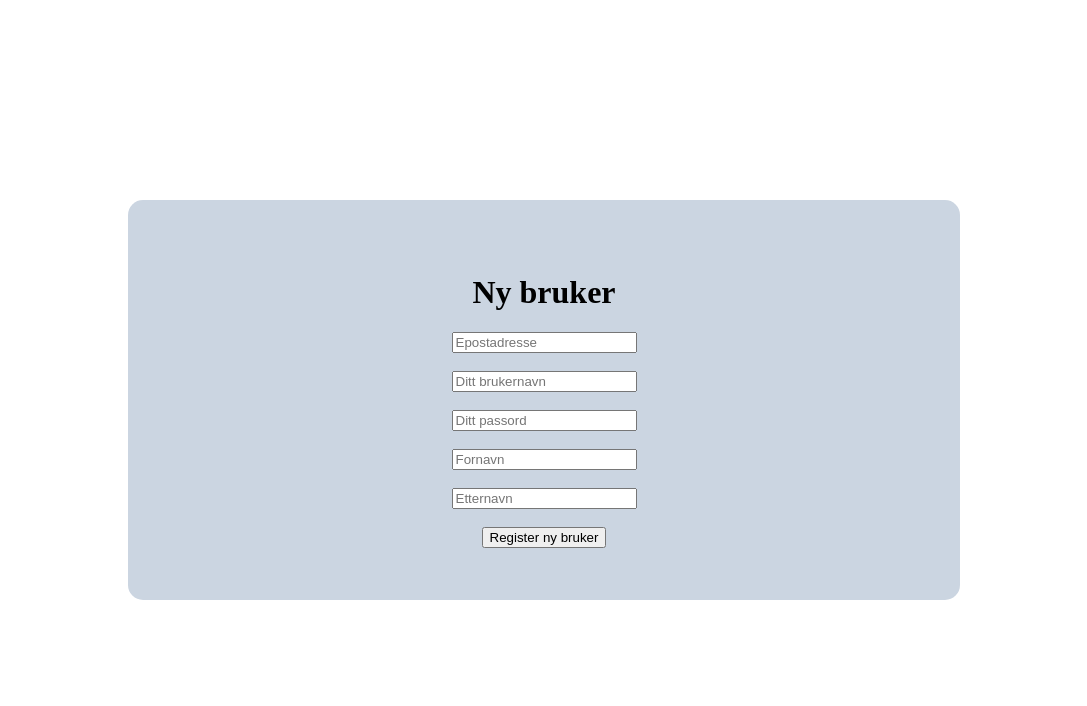
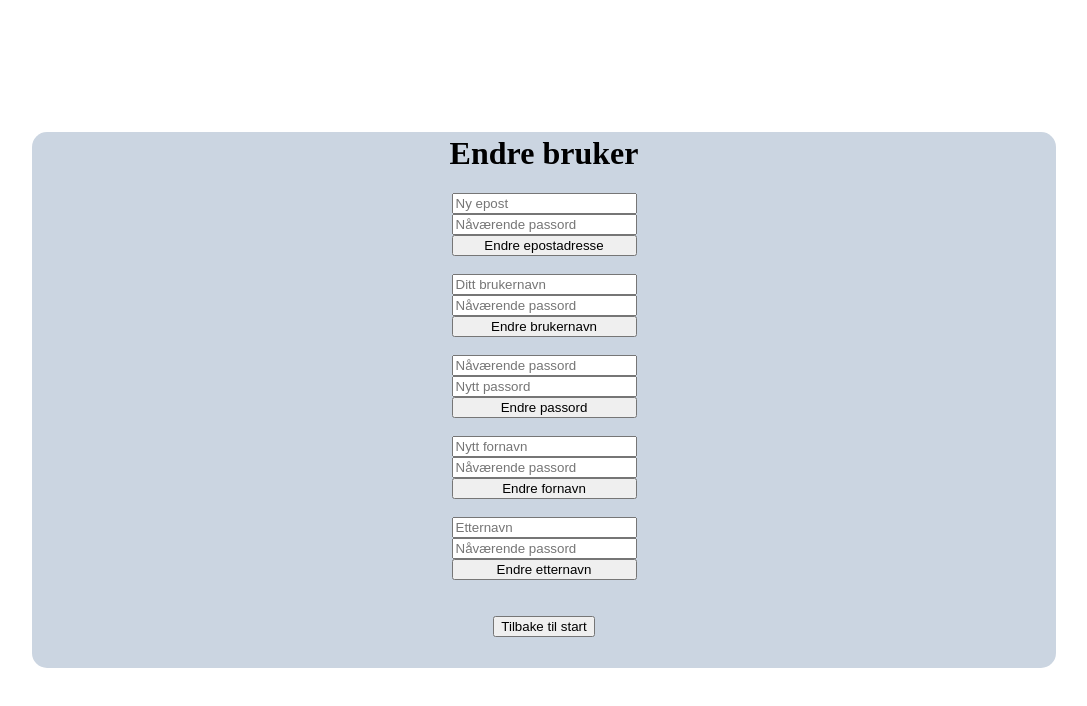
Before and after one commit to karofmah/E-Commerce-Project, a Vue app in the folder Frontend/ecom/: page / in a window 1280 px wide. Shown: the top 706 px of the page, without its empty margins (96-1183 px from the left). Built offline with nearby package versions, Linux system fonts and the light colour scheme.

Commit message:
Almost finish with edit page

```diff
--- /dev/null
+++ b/Frontend/ecom/src/components/User/Edit.vue
@@ -0,0 +1,264 @@
+<template>
+    <div class=" wrapper">
+        <div class="main-container">
+            <h1>Endre bruker</h1>
+            <div class="email">
+                <input placeholder="Ny epost" type="email" v-model="email">
+                <input placeholder="Nåværende passord" type="password" v-model="password">
+                <button @click="changeEmail()">Endre epostadresse</button>
+            </div>
+            <br>
+            <div class="username">
+                <input placeholder="Ditt brukernavn" type="text" v-model="username">
+                <input placeholder="Nåværende passord" type="password" v-model="password">
+                <button @click="changeUsername()">Endre brukernavn</button>
+            </div>
+            <br>
+            <div class="password">
+                <input placeholder="Nåværende passord" type="password" v-model="password">
+                <input placeholder="Nytt passord" type="password" v-model="newPassword">
+                <button @click="changePassword()">Endre passord</button>
+            </div>
+            <br>
+            <div class="forname">
+                <input placeholder="Nytt fornavn" type="text" v-model="forname">
+                <input placeholder="Nåværende passord" type="password" v-model="password">
+                <button @click="changeForname()">Endre fornavn</button>
+            </div>
+            <br>
+            <div class="surname">
+                <input placeholder="Etternavn" type="text" v-model="surname">
+                <input placeholder="Nåværende passord" type="password" v-model="password">
+                <button @click="changeSurname()">Endre etternavn</button>
+            </div>
+            <div>
+                <br>
+                <br>
+                <button @click="changeRoute('Home')">Tilbake til start</button>
+            </div>
+            <br>
+            <p>{{ error }}</p>
+        </div>
+    </div>
+</template>
+
+
+
+<script>
+import { useTokenStore } from "../../stores/userToken";
+
+export default{
+    data(){
+        return{
+            email: '',
+            username: '',
+            forname: '',
+            surname: '',
+            password: '',
+            newPassword: '',
+            error: ''
+        }
+    },setup(){
+        const tokenStore = useTokenStore();
+        return { tokenStore };
+    },
+    methods: {
+        changeRoute(string){
+        this.$router.push({name:string})
+        },
+        async changeEmail(){
+            if(this.tokenStore.loggedInUser.password === this.password){
+                const user = {
+                    username: this.tokenStore.loggedInUser.username,
+                    password: this.tokenStore.loggedInUser.password,
+                    email: this.email,
+                    forname: this.tokenStore.loggedInUser.forname,
+                    surname: this.tokenStore.loggedInUser.surname,
+                }
+                const config = {
+                headers: {
+                    "Content-type": "application/json",
+                    "Authorization" : "Bearer " + this.tokenStore.jwtToken
+                },
+            };
+
+            let response = await(await (axios.post("http://localhost:8080/Updateemail", user,config)))
+            this.username = response.data.username;
+            this.password = response.data.password;
+
+            await this.tokenStore.getTokenAndSaveInStore(this.username, this.password);
+
+
+            }else{
+                this.error = 'Feil passord'
+            }
+
+        },
+        async changeUsername(){
+            if(this.tokenStore.loggedInUser.password === this.password){
+                const user = {
+                    username: this.username,
+                    password: this.tokenStore.loggedInUser.password,
+                    email: this.tokenStore.loggedInUser.email,
+                    forname: this.tokenStore.loggedInUser.forname,
+                    surname: this.tokenStore.loggedInUser.surname,
+                }
+                const config = {
+                headers: {
+                    "Content-type": "application/json",
+                    "Authorization" : "Bearer " + this.tokenStore.jwtToken
+                },
+            };
+
+            let response = await(await (axios.post("http://localhost:8080/Updateusername", user,config)))
+            this.username = response.data.username;
+            this.password = response.data.password;
+
+            await this.tokenStore.getTokenAndSaveInStore(this.username, this.password);
+
+
+            }else{
+                this.error = 'Feil passord'
+            }
+        },
+        async changePassword(){
+            if(this.tokenStore.loggedInUser.password === this.password){
+                const user = {
+                    username: this.tokenStore.loggedInUser.username,
+                    password: this.newPassword,
+                    email: this.tokenStore.loggedInUser.email,
+                    forname: this.tokenStore.loggedInUser.forname,
+                    surname: this.tokenStore.loggedInUser.surname,
+                }
+                const config = {
+                headers: {
+                    "Content-type": "application/json",
+                    "Authorization" : "Bearer " + this.tokenStore.jwtToken
+                },
+            };
+
+            let response = await(await (axios.post("http://localhost:8080/Updatepassword", user,config)))
+            this.username = response.data.username;
+            this.password = response.data.password;
+
+            await this.tokenStore.getTokenAndSaveInStore(this.username, this.password);
+
+
+            }else{
+                this.error = 'Feil passord'
+            }
+        },
+        async changeForname(){
+            if(this.tokenStore.loggedInUser.password === this.password){
+                const user = {
+                    username: this.tokenStore.loggedInUser.username,
+                    password: this.tokenStore.loggedInUser.password,
+                    email: this.tokenStore.loggedInUser.email,
+                    forname: this.forname,
+                    surname: this.tokenStore.loggedInUser.surname,
+                }
+                const config = {
+                headers: {
+                    "Content-type": "application/json",
+                    "Authorization" : "Bearer " + this.tokenStore.jwtToken
+                },
+            };
+
+            let response = await(await (axios.post("http://localhost:8080/Updateforname", user,config)))
+            this.username = response.data.username;
+            this.password = response.data.password;
+
+            await this.tokenStore.getTokenAndSaveInStore(this.username, this.password);
+
+
+            }else{
+                this.error = 'Feil passord'
+            }
+        },
+        async changeSurname(){
+            if(this.tokenStore.loggedInUser.password === this.password){
+                const user = {
+                    username: this.tokenStore.loggedInUser.username,
+                    password: this.tokenStore.loggedInUser.password,
+                    email: this.tokenStore.loggedInUser.email,
+                    forname: this.tokenStore.loggedInUser.forname,
+                    surname: this.surname,
+                }
+                const config = {
+                headers: {
+                    "Content-type": "application/json",
+                    "Authorization" : "Bearer " + this.tokenStore.jwtToken
+                },
+            };
+
+
+            let response = await(await (axios.post("http://localhost:8080/Updatesurname", user,config)))
+            this.username = response.data.username;
+            this.password = response.data.password;
+
+            await this.tokenStore.getTokenAndSaveInStore(this.username, this.password);
+
+
+            }else{
+                this.error = 'Feil passord'
+            }
+        }
+    }
+
+
+}
+</script>
+
+
+
+<style scoped>
+
+.wrapper{
+    display: flex;
+    flex-direction: column;
+    place-items: center;
+    justify-content: center;
+    align-items: center;
+    width: 100vw;
+    height: 100vh;
+}
+
+.main-container {
+    display: flex;
+    flex-direction: column;
+    justify-content: center;
+    align-items: center;
+    background-color: #cbd5e1;
+    width: 80%;
+    height: 67%;
+    border-radius: 15px;
+}
+
+
+.email{
+    display: flex;
+    flex-direction: column;
+}
+
+.username{
+    display: flex;
+    flex-direction: column;
+}
+
+.password{
+    display: flex;
+    flex-direction: column;
+}
+
+.forname{
+    display: flex;
+    flex-direction: column;
+}
+
+.surname{
+    display: flex;
+    flex-direction: column;
+}
+
+
+</style>
--- a/Frontend/ecom/src/components/User/Login.vue
+++ b/Frontend/ecom/src/components/User/Login.vue
@@ -47,6 +47,9 @@ export default{
         return { tokenStore };
     },
     methods: {
+        changeRoute(string){
+        this.$router.push({name:string})
+        },
         async login(){
             await this.tokenStore.getTokenAndSaveInStore(this.username, this.password);
             if(this.tokenStore.jwtToken || this.tokenStore.jwtToken){
--- a/Frontend/ecom/src/components/User/Register.vue
+++ b/Frontend/ecom/src/components/User/Register.vue
@@ -23,13 +23,12 @@
             </div>
             <br>
             <div class="submit">
-                <button @click="login()">Register ny bruker</button>
+                <button @click="register()">Register ny bruker</button>
             </div>
+            <p>{{ error }}</p>
 
         </div>
     </div>
-
-
 </template>
 
 
@@ -44,11 +43,29 @@
                 forname: '',
                 surname: '',
                 error: '',
+                access: ''
 
             }
         },methods: {
-            login(){
+            changeRoute(string){
+                this.$router.push({name:string})
+            },
+            async register(){
+                const user = {
+                    username: this.username,
+                    password: this.password,
+                    email: this.email,
+                    forname: this.forname,
+                    surname: this.surname,
+                }
 
+                this.access = await(await (axios.post("http://localhost:8080/Createuser",user))).data
+                if(this.access === true){
+                    this.error = 'Ny bruker var registert'
+                    this.changeRoute('Login')
+                }else{
+                    this.error = 'Registering av fungerte ikke. Prøv igjen....'
+                }
             }
         }
     }
--- a/Frontend/ecom/src/router/index.js
+++ b/Frontend/ecom/src/router/index.js
@@ -2,14 +2,29 @@ import { createRouter, createWebHistory} from 'vue-router'
 import HomeView from '../views/HomeView.vue'
 import LoginView from '../views/LoginView.vue'
 import RegisterView from '../views/RegisterView.vue'
-
+import EditView from '../views/EditView.vue'
 
 
 const routes = [
     {
+        path: '/l',
+        name: 'Home',
+        component: HomeView
+    },
+    {
+        path: '/l',
+        name: 'Login',
+        component: LoginView
+    },
+    {
+        path: '/1',
+        name: 'Register',
+        component: RegisterView
+    },
+    {
         path: '/',
-        name: 'Home',
-        component: RegisterView
+        name: 'Edit',
+        component: EditView
     }
 
 ]
--- /dev/null
+++ b/Frontend/ecom/src/views/EditView.vue
@@ -0,0 +1,11 @@
+<template>
+   <Edit></Edit>
+</template>
+
+
+<script setup>
+import Edit from '../components/User/Edit.vue';
+
+
+
+</script>
```
Lines whose indentation alone changed are shown as unchanged.
